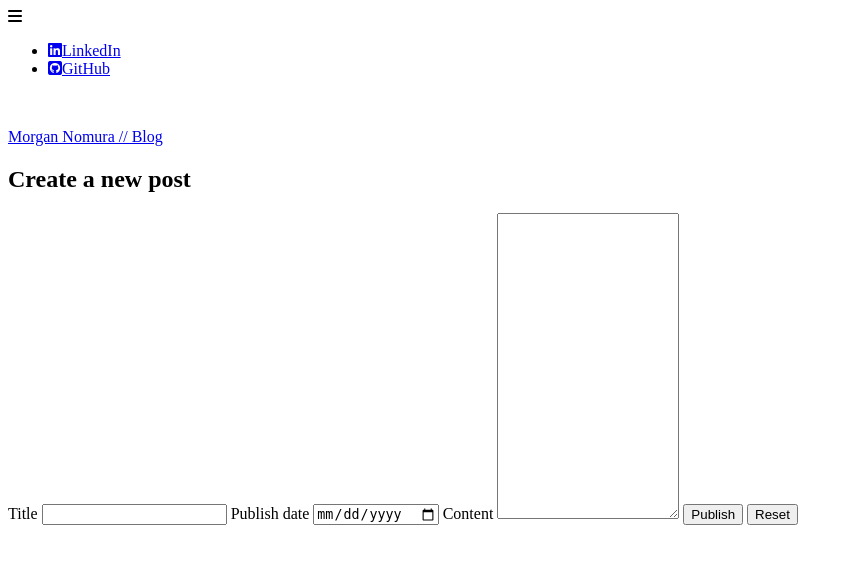
After one commit to morganelle/pyramid-learning-journal, a Python web app: template learning_journal/learning_journal/templates/new.jinja2 in a window 1280 px wide. The commit adds this page. Shown: the top 564 px of the page, without its empty margins (0-853 px from the left). Run offline with Jinja, Linux system fonts and the light colour scheme; the template is opened without the code that fills it: most values are stand-ins (such as "Sample title", 1, 10 or a date in 2020); some libraries are stand-ins or nearby versions.

Commit message:
Added jinja templates

```diff
--- a/learning_journal/learning_journal/__init__.py
+++ b/learning_journal/learning_journal/__init__.py
@@ -6,7 +6,7 @@ def main(global_config, **settings):
     config = Configurator(settings=settings)
     config.include('pyramid_jinja2')
     # config.include('.models')
-    config.include('.views')
+    # config.include('.views')
     config.include('.routes')
     config.scan()
     return config.make_wsgi_app()
--- a/learning_journal/learning_journal/routes.py
+++ b/learning_journal/learning_journal/routes.py
@@ -1,5 +1,5 @@
 def includeme(config):
-    config.add_static_view('static', 'static', cache_max_age=3600)
+    config.add_static_view('static', 'learning_journal:static', cache_max_age=3600)
     config.add_route('list', '/')
     config.add_route('detail', '/journal/{id:\d+}')
     config.add_route('create', '/journal/new-entry')
--- a/learning_journal/learning_journal/templates/404.jinja2
+++ b/learning_journal/learning_journal/templates/404.jinja2
@@ -2,7 +2,7 @@
 
 {% block content %}
 <div class="content">
-  <h1><span class="font-semi-bold">Pyramid</span> <span class="smaller">Alchemy scaffold</span></h1>
+  <h1><span class="font-semi-bold">Learning Journal</span></h1>
   <p class="lead"><span class="font-semi-bold">404</span> Page Not Found</p>
 </div>
 {% endblock content %}
--- a/learning_journal/learning_journal/templates/layout.jinja2
+++ b/learning_journal/learning_journal/templates/layout.jinja2
@@ -1,64 +1,34 @@
 <!DOCTYPE html>
-<html lang="{{request.locale_name}}">
+<html>
   <head>
+    <!-- Meta tag for media queries -->
+    <meta name="viewport" content="width=device-width, initial-scale=1">
     <meta charset="utf-8">
-    <meta http-equiv="X-UA-Compatible" content="IE=edge">
-    <meta name="viewport" content="width=device-width, initial-scale=1.0">
-    <meta name="description" content="pyramid web application">
-    <meta name="author" content="Pylons Project">
-    <link rel="shortcut icon" href="{{request.static_url('learning_journal:static/pyramid-16x16.png')}}">
-
-    <title>Cookiecutter Alchemy project for the Pyramid Web Framework</title>
-
-    <!-- Bootstrap core CSS -->
-    <link href="//oss.maxcdn.com/libs/twitter-bootstrap/3.0.3/css/bootstrap.min.css" rel="stylesheet">
-
-    <!-- Custom styles for this scaffold -->
-    <link href="{{request.static_url('learning_journal:static/theme.css')}}" rel="stylesheet">
-
-    <!-- HTML5 shim and Respond.js IE8 support of HTML5 elements and media queries -->
-    <!--[if lt IE 9]>
-      <script src="//oss.maxcdn.com/libs/html5shiv/3.7.0/html5shiv.js" integrity="sha384-0s5Pv64cNZJieYFkXYOTId2HMA2Lfb6q2nAcx2n0RTLUnCAoTTsS0nKEO27XyKcY" crossorigin="anonymous"></script>
-      <script src="//oss.maxcdn.com/libs/respond.js/1.3.0/respond.min.js" integrity="sha384-f1r2UzjsxZ9T4V1f2zBO/evUqSEOpeaUUZcMTz1Up63bl4ruYnFYeM+BxI4NhyI0" crossorigin="anonymous"></script>
-    <![endif]-->
+    <title>Learning Journal | {{ page }}</title>
+    <!-- Font Awesome CDN -->
+    <script src="https://use.fontawesome.com/457d33e4c6.js"></script>
+    <!-- Stylesheets -->
+    <link rel=icon href="{{ request.static_path('expense_tracker:static/favicon.png') }}">
+    <link rel="stylesheet" href="{{ request.static_path('expense_tracker:static/styles/external/normalize.css') }}">
+    <link rel="stylesheet" href="{{ request.static_path('expense_tracker:static/styles/base.css') }}">
+    <link rel="stylesheet" href="{{ request.static_path('expense_tracker:static/styles/layout.css') }}">
+    <link rel="stylesheet" href="{{ request.static_path('expense_tracker:static/styles/module.css') }}">
+    <link rel="stylesheet" href="{{ request.static_path('expense_tracker:static/styles/state.css') }}">
   </head>
-
   <body>
-
-    <div class="starter-template">
-      <div class="container">
-        <div class="row">
-          <div class="col-md-2">
-            <img class="logo img-responsive" src="{{request.static_url('learning_journal:static/pyramid.png') }}" alt="pyramid web framework">
-          </div>
-          <div class="col-md-10">
-            {% block content %}
-                <p>No content</p>
-            {% endblock content %}
-          </div>
-        </div>
-        <div class="row">
-          <div class="links">
-            <ul>
-              <li><i class="glyphicon glyphicon-cog icon-muted"></i><a href="https://github.com/Pylons/pyramid">Github Project</a></li>
-              <li><i class="glyphicon glyphicon-globe icon-muted"></i><a href="https://webchat.freenode.net/?channels=pyramid">IRC Channel</a></li>
-              <li><i class="glyphicon glyphicon-home icon-muted"></i><a href="http://pylonsproject.org">Pylons Project</a></li>
-            </ul>
-          </div>
-        </div>
-        <div class="row">
-          <div class="copyright">
-            Copyright &copy; Pylons Project
-          </div>
-        </div>
-      </div>
-    </div>
-
-
-    <!-- Bootstrap core JavaScript
-    ================================================== -->
-    <!-- Placed at the end of the document so the pages load faster -->
-    <script src="//oss.maxcdn.com/libs/jquery/1.10.2/jquery.min.js" integrity="sha384-aBL3Lzi6c9LNDGvpHkZrrm3ZVsIwohDD7CDozL0pk8FwCrfmV7H9w8j3L7ikEv6h" crossorigin="anonymous"></script>
-    <script src="//oss.maxcdn.com/libs/twitter-bootstrap/3.0.3/js/bootstrap.min.js" integrity="sha384-s1ITto93iSMDxlp/79qhWHi+LsIi9Gx6yL+cOKDuymvihkfol83TYbLbOw+W/wv4" crossorigin="anonymous"></script>
+    <header>
+      <nav class="top-nav">
+        <i class="fa fa-bars menu" aria-hidden="true"></i>
+        <ul id="connect-nav">
+          <li><a href="https://www.linkedin.com/in/morgan-nomura-36a57b8" target="_blank"><i class="fa fa-linkedin-square" aria-hidden="true"></i>LinkedIn<a/></li>
+          <li><a href="#" target="_blank"><i class="fa fa-github-square" aria-hidden="true"></i>GitHub</a></li>
+        </ul>
+      </nav>
+      <a href="/">
+        <img src="{{ request.static_path('expense_tracker:static/assets/nodes.png') }}"/>
+        <p>Morgan Nomura // Blog</p>
+      </a>
+    </header>
+    {% block content %}{% endblock %}
   </body>
 </html>
--- /dev/null
+++ b/learning_journal/learning_journal/templates/new.jinja2
@@ -0,0 +1,19 @@
+{% extends "layout.jinja2" %}
+
+{% block content %}
+    <div id="page-content">
+      <section id="write-blog">
+        <h1>Create a new post</h1>
+        <form id="blog-fields">
+          <label class="label">Title</label>
+            <input type="text" id="post-title" required>
+          <label class="label">Publish date</label>
+            <input  id="post-date"required type="date">
+          <label class="label">Content</label>
+            <textarea  id="post-content" required rows="20"></textarea>
+          <input type="submit" value="Publish" class="button">
+          <input type="reset" value="Reset" class="button"/>
+        </form>
+      </section>
+    </div>
+{% endblock content %}
```
Also changed, not shown: learning_journal/learning_journal/templates/detail.jinja2 (added, +18 -0 lines), learning_journal/learning_journal/templates/edit.jinja2 (added, +19 -0 lines), learning_journal/learning_journal/templates/list.jinja2 (added, +14 -0 lines), learning_journal/learning_journal/views/__init__.py (deleted, +0 -12 lines), learning_journal/learning_journal/views/data/entries.py (added, +9 -0 lines), learning_journal/learning_journal/views/default.py (+39 -26 lines), learning_journal/learning_journal/views/data/__init__.py (added).
